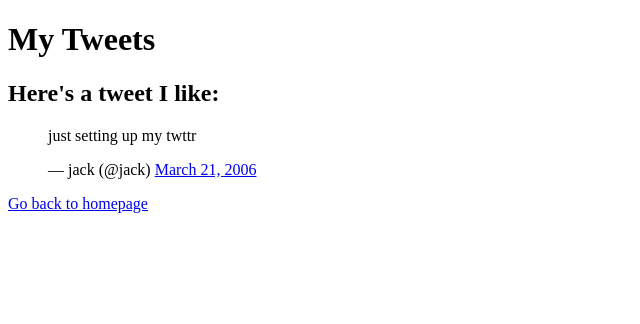
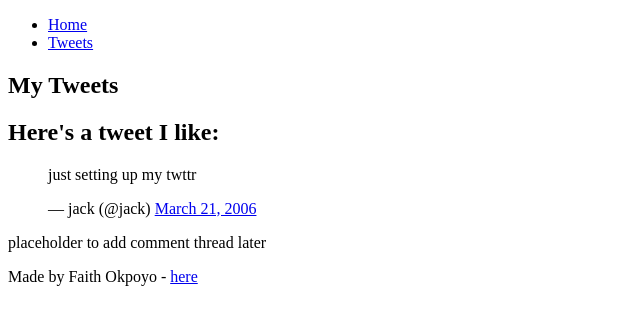
Before and after one commit to Faithy0001/My_First_Portfolio, a plain HTML site: page html_basic/tweets.html in a window 1280 px wide. Shown: the whole page, without its empty margins (0-640 px from the left). Drawn offline with Linux system fonts and the light colour scheme.

Commit message:
Restructure pages with header, main, and footer

```diff
--- a/html_basic/tweets.html
+++ b/html_basic/tweets.html
@@ -5,12 +5,29 @@
     <title>My Tweets</title>
 </head>
 <body>
-    <h1>My Tweets</h1>
+    <header>
+        <ul>
+            <li><a href="index.html">Home</a></li>
+            <li><a href="tweets.html">Tweets</a></li>
+        </ul>
+    </header>
 
-    <h2>Here's a tweet I like:</h2>
+    <main>
+        <article>
+            <h1>My Tweets</h1>
 
-    <blockquote class="twitter-tweet"><p lang="en" dir="ltr">just setting up my twttr</p>&mdash; jack (@jack) <a href="https://twitter.com/jack/status/20?ref_src=twsrc%5Etfw">March 21, 2006</a></blockquote> <script async src="https://platform.twitter.com/widgets.js" charset="utf-8"></script>
+            <h2>Here's a tweet I like:</h2>
 
-    <p><a href="index.html">Go back to homepage</a></p>
+            <blockquote class="twitter-tweet"><p lang="en" dir="ltr">just setting up my twttr</p>&mdash; jack (@jack) <a href="https://twitter.com/jack/status/20?ref_src=twsrc%5Etfw">March 21, 2006</a></blockquote> <script async src="https://platform.twitter.com/widgets.js" charset="utf-8"></script>
+        </article>
+
+        <aside>
+            <p>placeholder to add comment thread later</p>
+        </aside>
+    </main>
+
+    <footer>
+        <p>Made by Faith Okpoyo - <a href="https://github.com/Faithy0001" target="_blank">here</a></p>
+    </footer>
 </body>
 </html>
```
Also changed, not shown: html_basic/index.html (+17 -2 lines).
